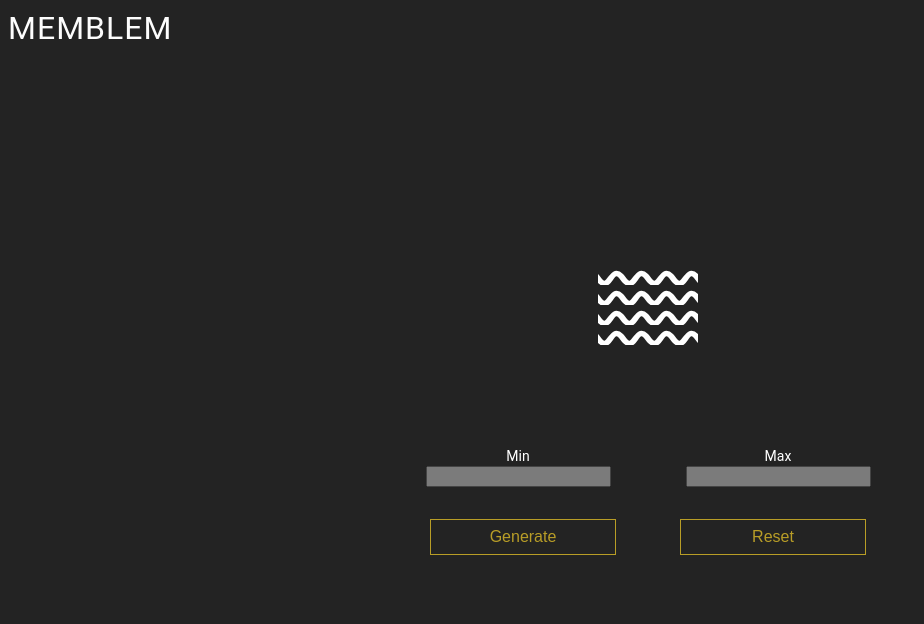
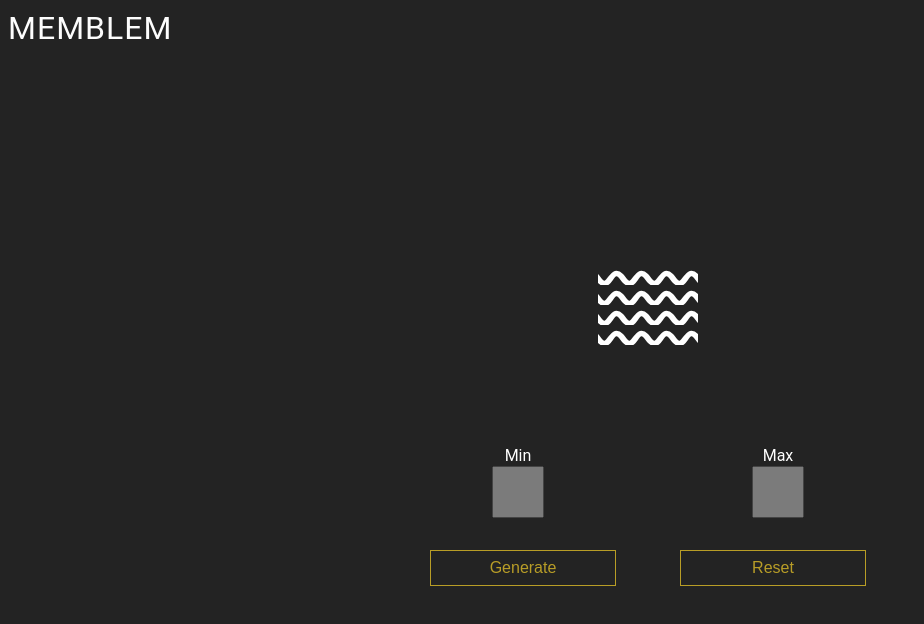
Before and after one commit to prodbyreif/MemblemGenerator, a plain HTML site: page index.html in a window 1280 px wide. Shown: the whole page, without its empty margins (0-924 px from the left). Drawn offline with Linux system fonts and the light colour scheme.

Commit message:
styling inputs

```diff
--- a/styles.css
+++ b/styles.css
@@ -48,6 +48,13 @@ body{
     /* align-content: space-between; */
     justify-content: center;
 }
+#min, #max{
+    width: 2em;
+    height: 2em;
+    text-align: center;
+    font-size: 1.5em;
+    padding: 0;
+}
 .btn{
 
     border: 1px solid rgba(248, 210, 41, 0.7);
@@ -57,6 +64,7 @@ body{
     margin: 2rem ;
     display: block;
     width: 100%;
+    min-width: 50px;
     padding: .5rem 1.5rem;
 
 }
@@ -72,6 +80,7 @@ body{
     display: flex;
     flex-direction: row;
     margin: 0 auto;
+    font-size: 1rem;
     /* margin-bottom: 2em; */
     width: 50%;
     max-width: 500px;
@@ -142,7 +151,7 @@ body{
 
 
 /* Smartphones (portrait) ----------- */
-@media only screen and (max-width : 610px) {
+@media only screen and (max-width : 680px) {
 
     #inputForm{
         flex-direction: column;
```
